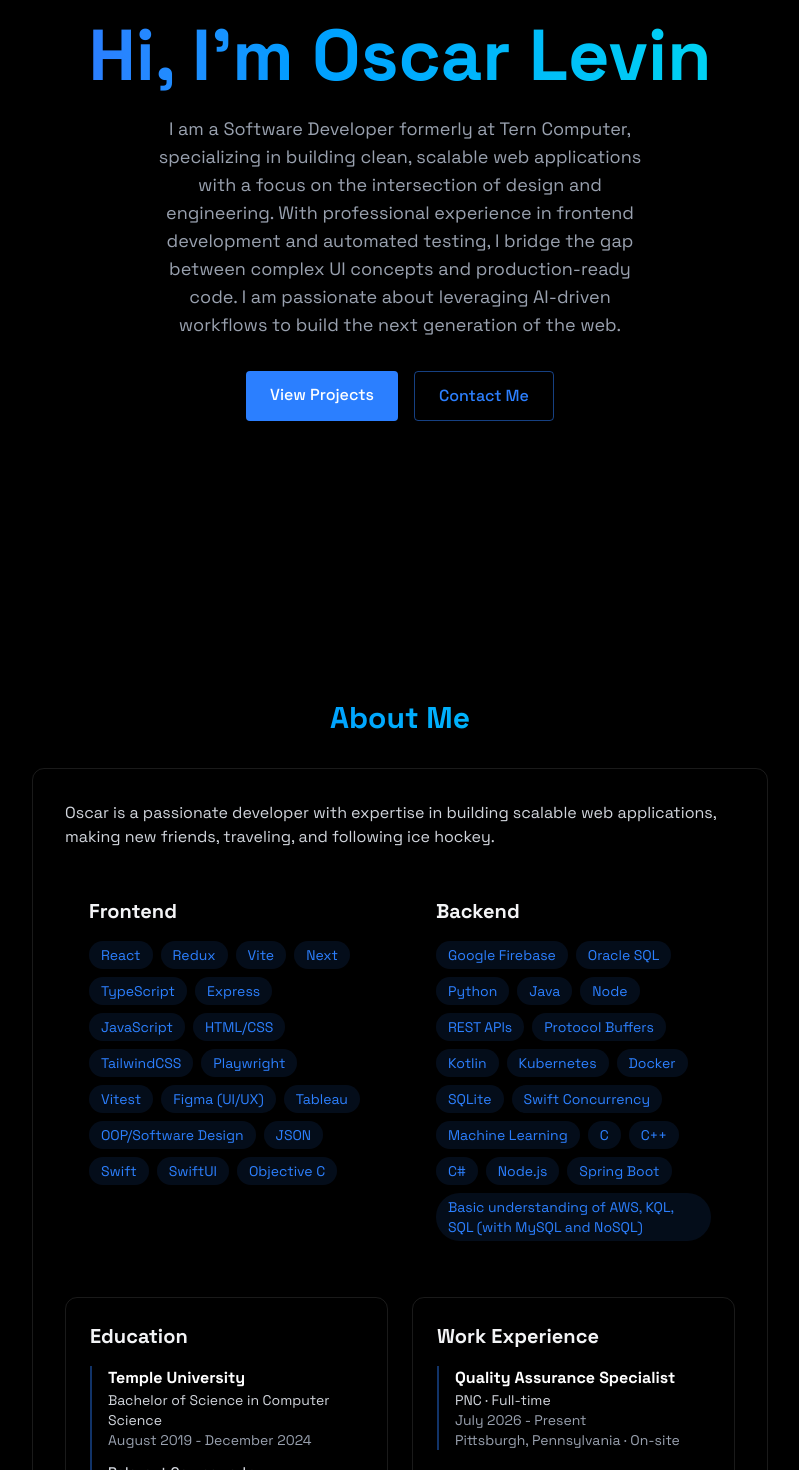
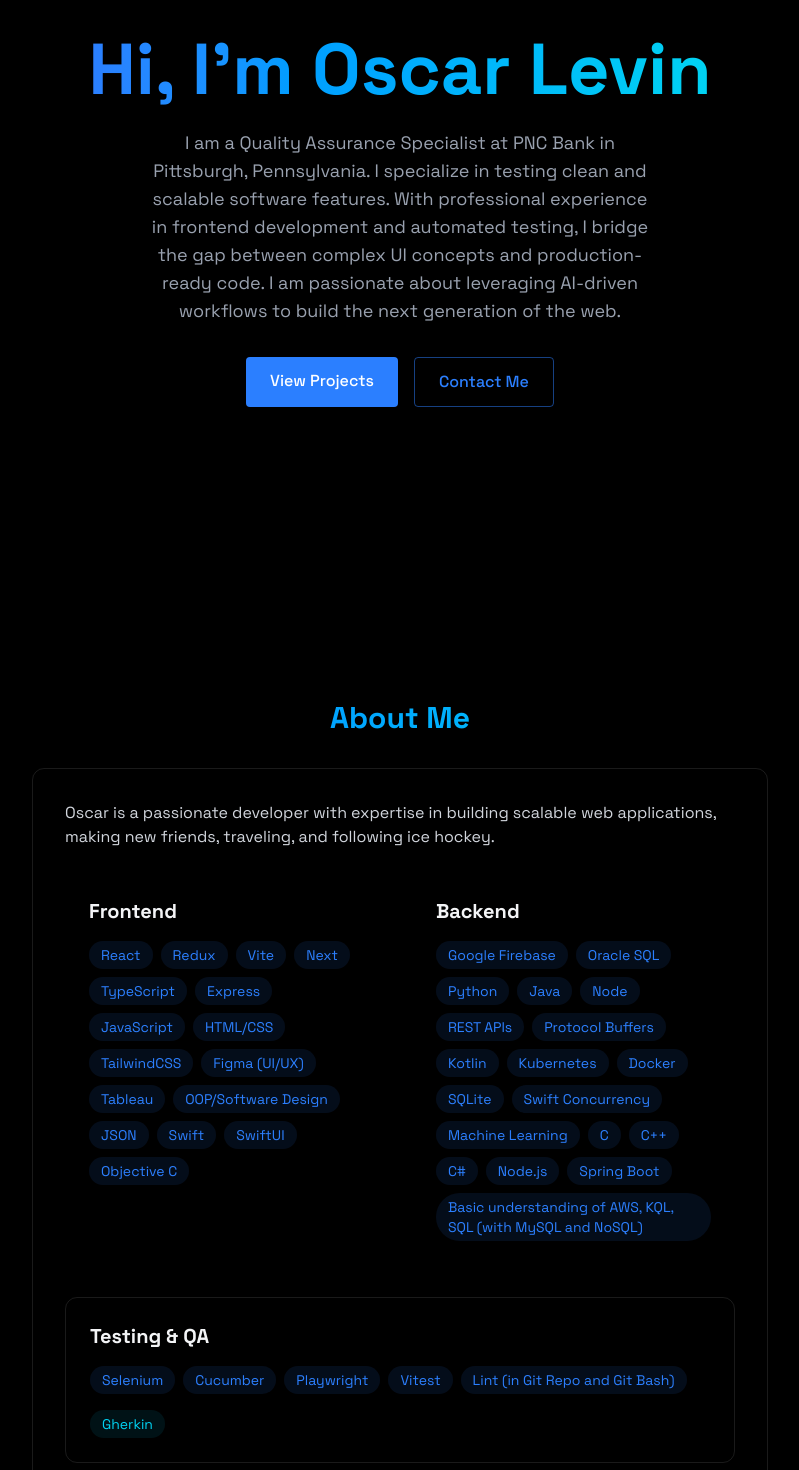
Before and after one commit to levinoscar/Oscar-Portfolio, a React (Vite) app: page / in a window 1280 px wide. Shown: the part 180-1650 px from the top of the page, without its empty margins (240-1039 px from the left). Built offline with nearby package versions, Linux system fonts and the light colour scheme.

Commit message:
adding features on automated testing skills along with updated bio

```diff
--- a/src/components/sections/About.jsx
+++ b/src/components/sections/About.jsx
@@ -11,8 +11,6 @@ export const About = () => {
         "JavaScript",
         "HTML/CSS",
         "TailwindCSS",
-        "Playwright",
-        "Vitest",
         "Figma (UI/UX)",
         "Tableau",
         "OOP/Software Design",
@@ -90,6 +88,18 @@ export const About = () => {
         "Basic understanding of AWS, KQL, SQL (with MySQL and NoSQL)"
     ];
 
+    const automatedTestingSkills = [
+        "Selenium",
+        "Cucumber",
+        "Playwright",
+        "Vitest",
+        "Lint (in Git Repo and Git Bash)"
+    ];
+
+    const gherkinSkills = [
+        "Gherkin",
+    ];
+
     return (
         <section
             id="about"
@@ -134,6 +144,30 @@ export const About = () => {
                                         </span>
                                     ))}
                                 </div>
+                            </div>
+                        </div>
+
+                        <div className="mt-8 rounded-xl p-6 border-white/10 border hover:-translate-y-1 transition-all">
+                            <h3 className="text-xl font-bold mb-4">Testing & QA</h3>
+                            <div className="flex flex-wrap gap-2 mb-4">
+                                {automatedTestingSkills.map((tech) => (
+                                    <span
+                                        key={tech}
+                                        className="bg-blue-500/10 text-blue-500 py-1 px-3 rounded-full text-sm hover:bg-blue-500/20 hover:shadow-[0_2px_8px_rgba(59,130,246,0.2)] transition"
+                                    >
+                                        {tech}
+                                    </span>
+                                ))}
+                            </div>
+                            <div className="flex flex-wrap gap-2">
+                                {gherkinSkills.map((tech) => (
+                                    <span
+                                        key={tech}
+                                        className="bg-cyan-500/10 text-cyan-400 py-1 px-3 rounded-full text-sm hover:bg-cyan-500/20 hover:shadow-[0_2px_8px_rgba(34,211,238,0.2)] transition"
+                                    >
+                                        {tech}
+                                    </span>
+                                ))}
                             </div>
                         </div>
 
--- a/src/components/sections/Home.jsx
+++ b/src/components/sections/Home.jsx
@@ -13,11 +13,10 @@ export const Home = () => {
                     </h1>
 
                     <p className="text-gray-400 text-lg mb-8 max-w-lg mx-auto">
-                        I am a Software Developer formerly at Tern Computer, specializing in
-                        building clean, scalable web applications with a focus on the intersection
-                        of design and engineering. With professional experience in frontend
-                        development and automated testing, I bridge the gap between complex UI
-                        concepts and production-ready code. I am passionate about leveraging
+                        I am a Quality Assurance Specialist at PNC Bank in Pittsburgh, Pennsylvania. I specialize in testing
+                        clean and scalable software features. With professional experience in frontend
+                        development and automated testing, I bridge the gap between complex UI concepts and
+                        production-ready code. I am passionate about leveraging
                         AI-driven workflows to build the next generation of the web.
                     </p>
                     <div className="flex justify-center space-x-4">
```
